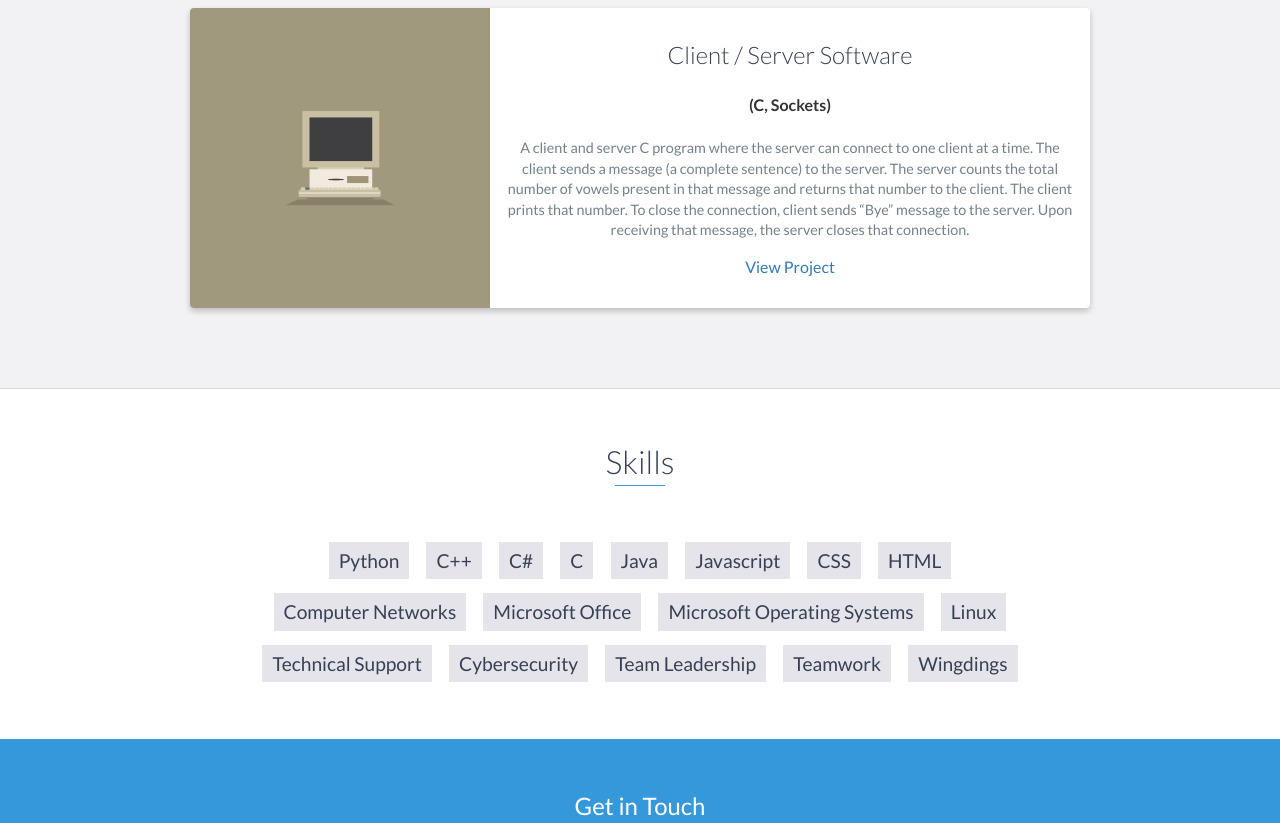
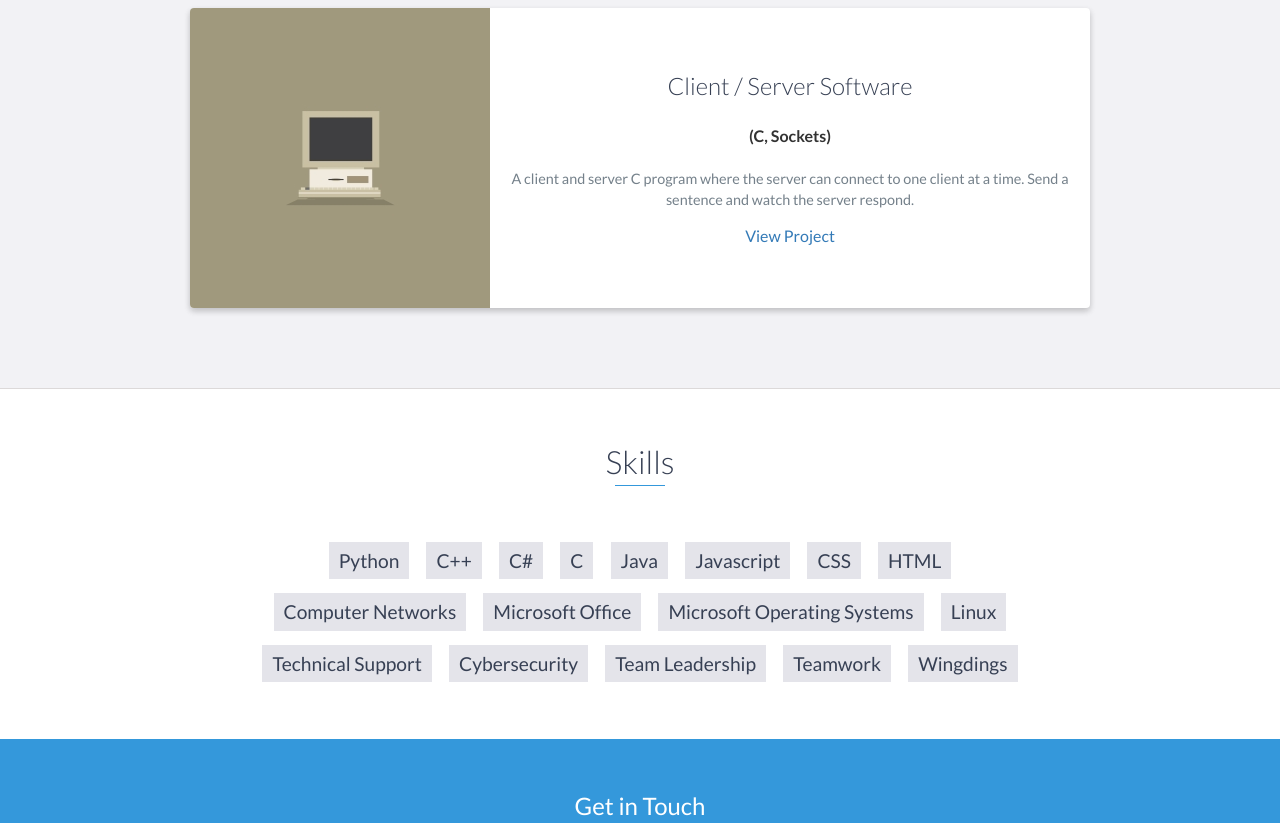
Before and after one commit to adambell95/adambell95.github.io, a website: page index.html in a window 1280 px wide. Shown: the part 3260-4083 px from the top of the page. Drawn offline with nearby package versions, Linux system fonts and the light colour scheme.

Commit message:
Update index.html

```diff
--- a/index.html
+++ b/index.html
@@ -203,7 +203,7 @@
                         <h3>Client / Server Software</h3>
 				<h4>(C, Sockets)</h4>
 			    		<p>
-						A client and server C program where the server can connect to one client at a time. The client sends a message (a complete sentence) to the server. The server counts the total number of vowels present in that message and returns that number to the client. The client prints that number. To close the connection, client sends “Bye” message to the server. Upon receiving that message, the server closes that connection.
+						A client and server C program where the server can connect to one client at a time. Send a sentence and watch the server respond.
                         		</p>
                         <a href="https://github.com/adambell95/client_server_software">View Project</a>
                     </div>
```
